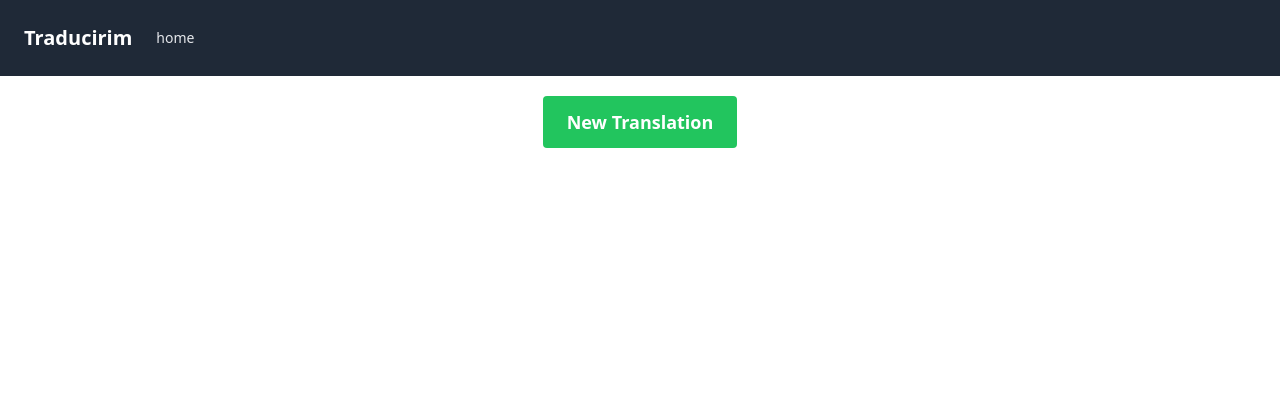
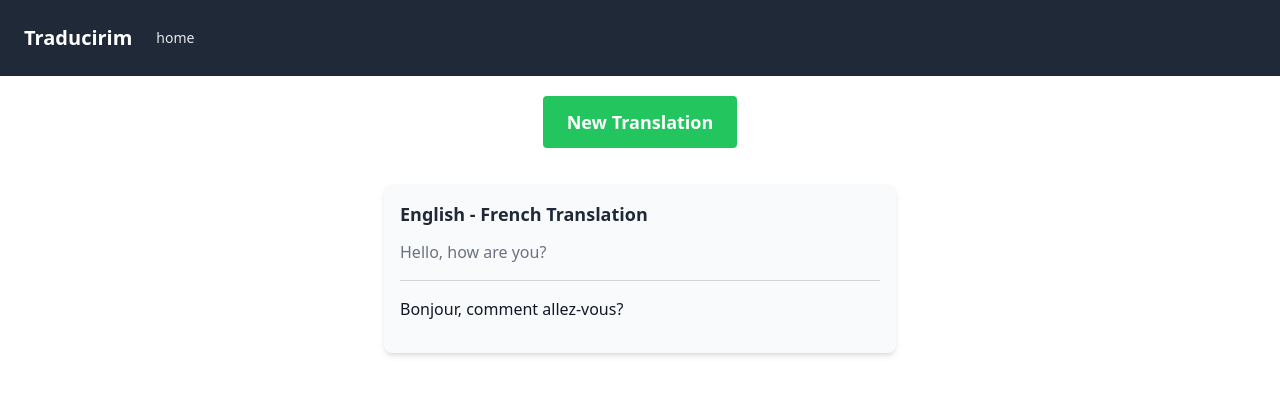
Before and after one commit to Quirrod/Traducirim, a React (Vite) app: page / in a window 1280 px wide. Shown: the top 394 px of the page. Built offline with nearby package versions, Linux system fonts and the light colour scheme.

Commit message:
add translate card

```diff
--- a/src/App.jsx
+++ b/src/App.jsx
@@ -4,6 +4,7 @@ import Navbar from "./components/NavBar";
 import Button from "./components/Button";
 import { useAutoAnimate } from "@formkit/auto-animate/react";
 import { useState } from "react";
+import TranslateCard from "./components/TranslateCard";
 
 function App() {
   const [parent, enableAnimations] = useAutoAnimate();
@@ -19,6 +20,12 @@ function App() {
         </Button>
       </div>
       <div ref={parent}>{showForm && <FormTranslate />}</div>
+      <TranslateCard
+        sourceLanguage="English"
+        targetLanguage="French"
+        originalMessage="Hello, how are you?"
+        translatedMessage="Bonjour, comment allez-vous?"
+      />
     </>
   );
 }
--- /dev/null
+++ b/src/components/TranslateCard.jsx
@@ -0,0 +1,19 @@
+export default function TranslateCard(props) {
+  const { sourceLanguage, targetLanguage, originalMessage, translatedMessage } =
+    props;
+
+  return (
+    <div className="bg-gray-50 shadow-md rounded-lg overflow-hidden my-4 mx-auto w-full max-w-lg">
+      <div className="p-4">
+        <div className="flex flex-row items-center mb-3">
+          <div className="flex-1 text-lg font-bold text-gray-800">
+            {sourceLanguage} - {targetLanguage} Translation
+          </div>
+        </div>
+        <div className="text-gray-500 text-md mb-4">{originalMessage}</div>
+        <hr className="my-3 border-gray-300" />
+        <div className="text-gray-900 text-md my-4">{translatedMessage}</div>
+      </div>
+    </div>
+  );
+}
```
